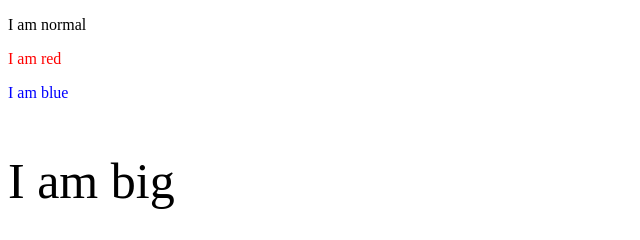
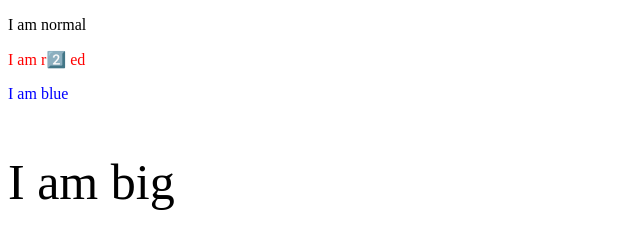
Before and after one commit to lvbang908/jobians.github.io, a plain HTML site: page 404.html in a window 1280 px wide. Shown: the full height of the page, 0-640 px from the left. Drawn offline with Linux system fonts and the light colour scheme.

Commit message:
Update 404.html

```diff
--- a/404.html
+++ b/404.html
@@ -7,7 +7,7 @@
 
 <p>I am normal</p>
 
-<p style="color:red;">I am red</p>
+<p style="color:red;">I am r2️⃣ ed</p>
 
 <p style="color:blue;">I am blue</p>
 
```
